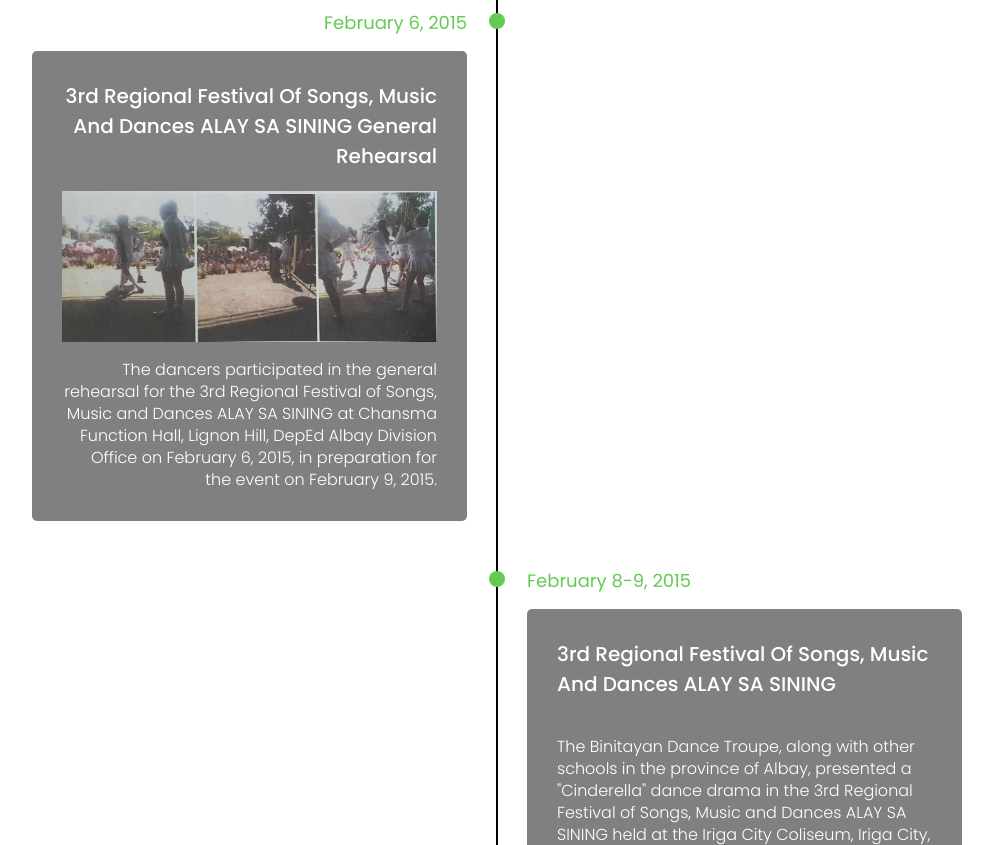
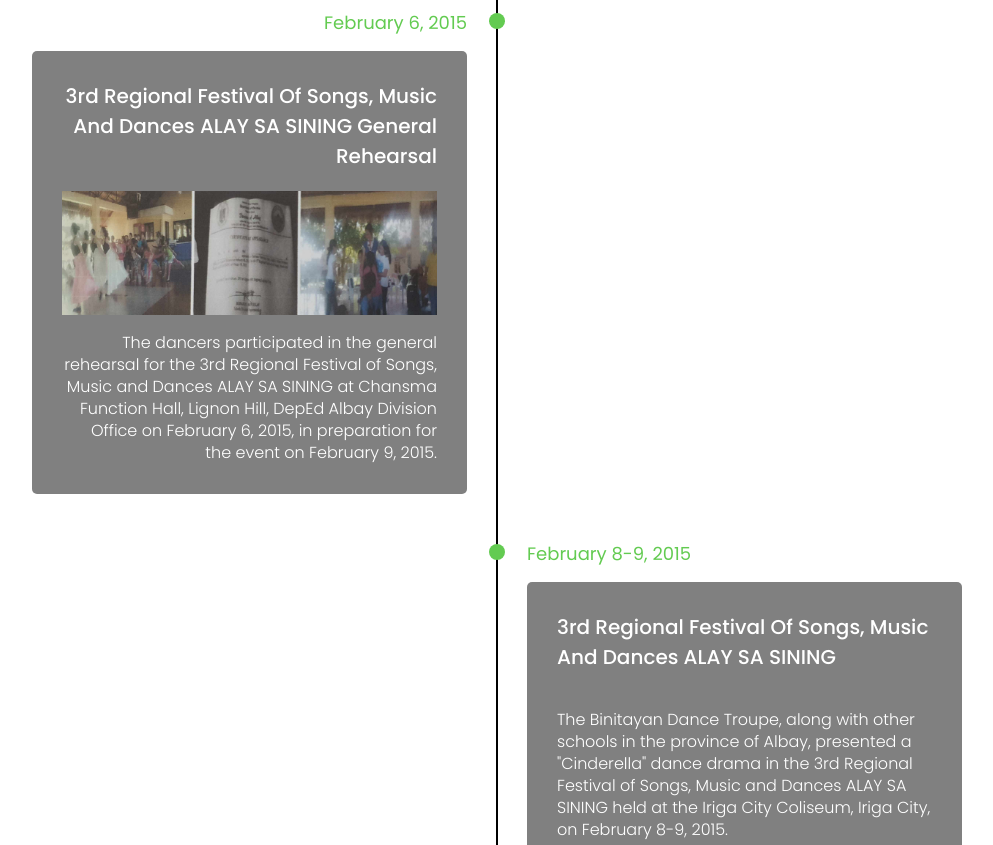
Before and after one commit to jules0000/Maricel-Castro---Portfolio, a plain HTML site: page timeline.html in a window 1280 px wide. Shown: the part 11155-12000 px from the top of the page, without its empty margins (143-1136 px from the left). Drawn offline with Linux system fonts and the light colour scheme.

Commit message:
timeline.html

```diff
--- a/timeline.html
+++ b/timeline.html
@@ -323,7 +323,7 @@
                 <div class="timeline-date">February 6, 2015</div>
                 <div class="timeline-content">
                     <h3>3rd Regional Festival of Songs, Music and Dances ALAY SA SINING General Rehearsal</h3>
-                    <img src="almamater2014.jpg" />
+                    <img src="alay2015.jpg" />
                     <p>The dancers participated in the general rehearsal for the 3rd Regional Festival of Songs,
                         Music and Dances ALAY SA SINING at Chansma Function Hall, Lignon Hill, DepEd Albay Division
                         Office on February 6, 2015, in preparation for the event on February 9, 2015.</p>
```
